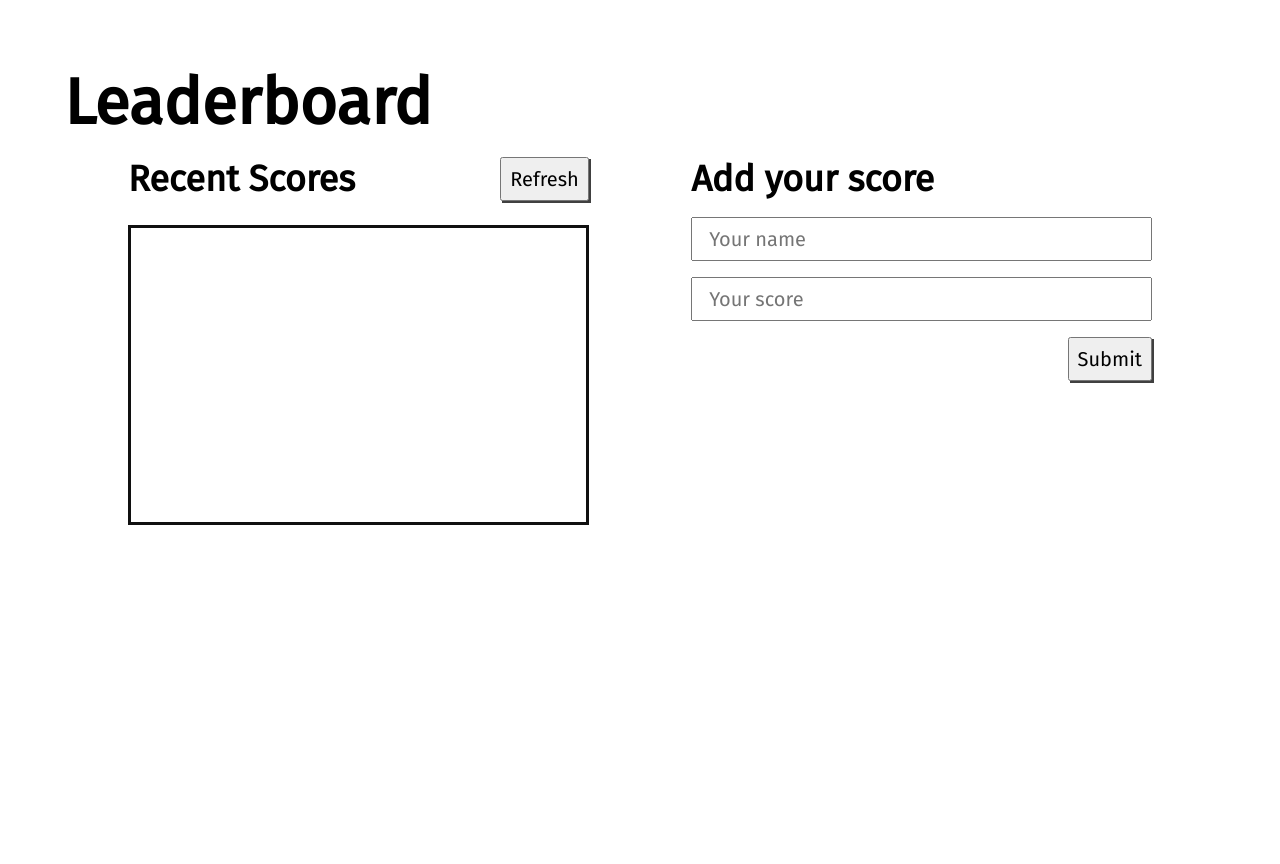
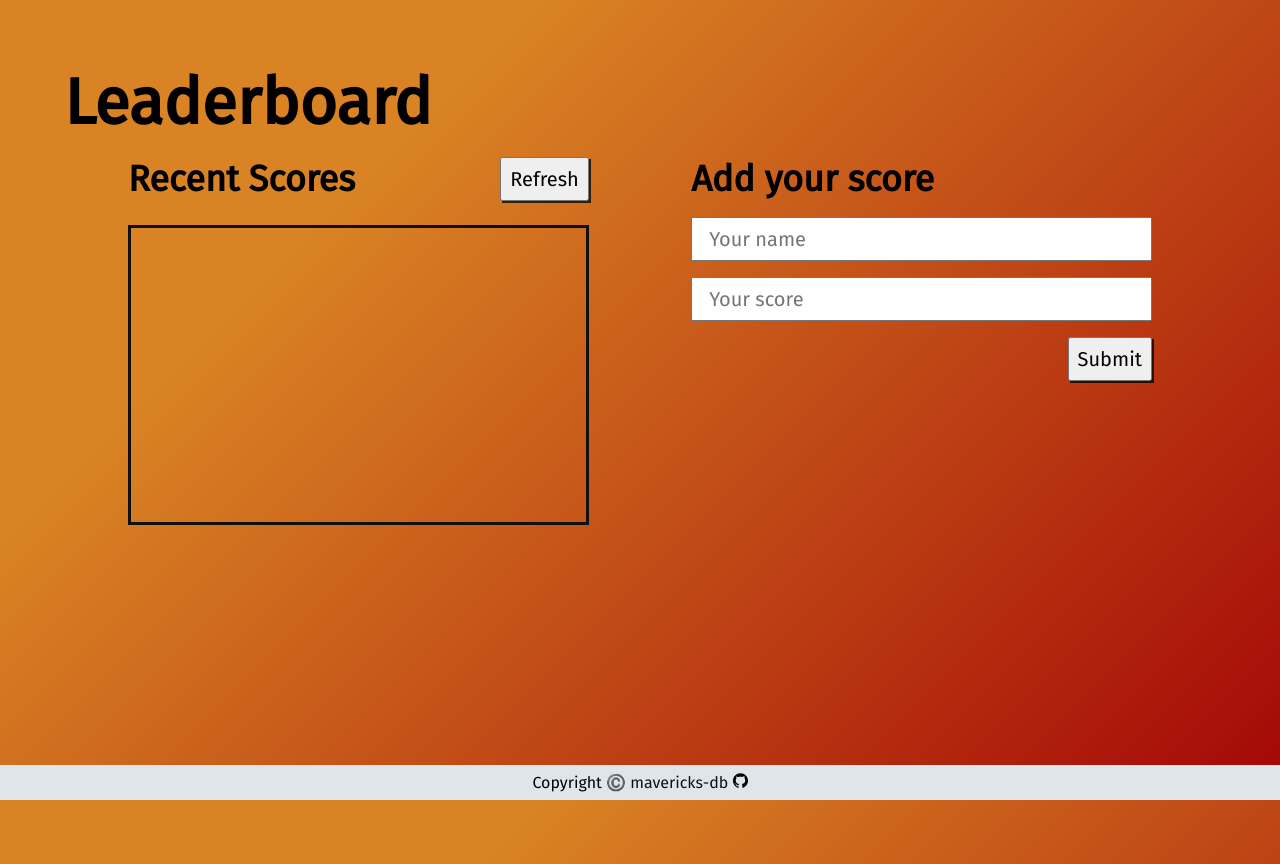
Before and after one commit to MaganaAsiati/leaderboard-1, a website built with webpack: page src/index.html in a window 1280 px wide. Before the commit the page ends 800 px from the top, so only its background shows below. Built offline with nearby package versions, Linux system fonts and the light colour scheme; no server answers.

Commit message:
Apply styling

```diff
--- a/src/index.html
+++ b/src/index.html
@@ -30,5 +30,7 @@
       </form>
     </section>
   </main>
+  <footer id="footer">Copyright ©️ <a href="https://github.com/mavericks-db">mavericks-db</a>
+  </footer>
 </body>
 </html>
--- a/src/index.js
+++ b/src/index.js
@@ -1,6 +1,7 @@
 import './style.scss';
 import Leaderboard from './modules/Leaderboard.js';
 import Display from './modules/Display.js';
+import Icon from './assets/github.svg';
 
 const name = document.getElementById('name');
 const score = document.getElementById('score');
@@ -84,3 +85,10 @@ window.onload = () => {
     display.createList(arr);
   }
 };
+
+// Footer Section
+const footer = document.getElementById('footer');
+const github = new Image();
+github.src = Icon;
+github.style.height = '15px';
+footer.append(github);
--- a/src/style.scss
+++ b/src/style.scss
@@ -7,11 +7,16 @@ $border-check: 1px solid crimson;
   margin: 0;
   padding: 0;
   font-family: 'Fira Sans', sans-serif;
-  // border: $border-check;
 }
 
 body {
-  background-color: white;
+  background-color: #a40606;
+  background-image: linear-gradient(315deg, #a40606 0%, #d98324 74%);
+  background-attachment: fixed;
+  background-position: center;
+  background-repeat: no-repeat;
+  background-size: cover;
+  height: 100vh;
 }
 
 @mixin margin-sides($size) {
@@ -121,6 +126,20 @@ main {
   }
 }
 
+footer {
+  width: 100%;
+  position: fixed;
+  bottom: 0;
+  text-align: center;
+  background-color: #dfe6e9;
+  padding: 0.5rem;
+
+  a {
+    text-decoration: none;
+    color: #101010;
+  }
+}
+
 // Desktop Version
 @media (min-width: 768px) {
   header {
```
Also changed, not shown: src/assets/github.svg (added).
